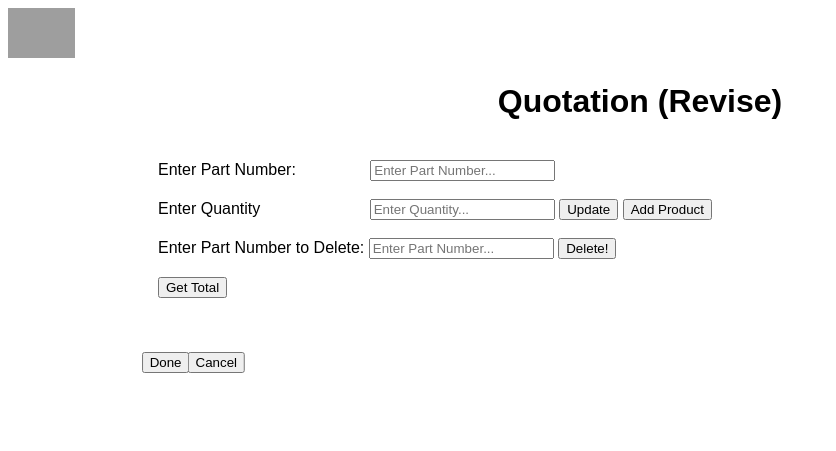
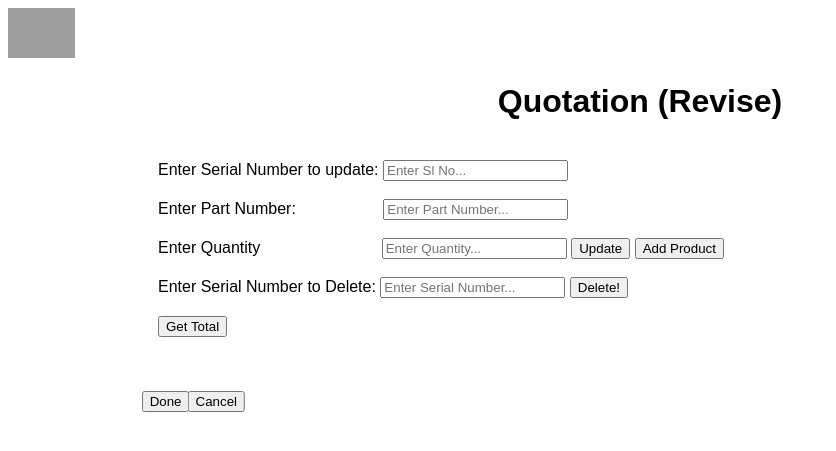
Before and after one commit to Navneeth2412/QMS, a Flask app: template templates/revise.html in a window 1280 px wide. Shown: the top 451 px of the page, without its empty margins (0-836 px from the left). Run offline with Flask 2, Linux system fonts and the light colour scheme; the template is opened without the code that fills it, so the values that code supplies are empty; grey boxes are pictures that could not be loaded.

Commit message:
updated 26-02-24

```diff
--- a/main.py
+++ b/main.py
@@ -17,7 +17,7 @@ def copy_row(part_data,target_sheet, quantity):
     # source_row = source_sheet[row_number]
     target_max = target_sheet.max_row+1
     target_column = target_sheet.max_column+1
-    count = 0
+    count = 1
     for cell in part_data:
         count+=1
 
@@ -25,7 +25,7 @@ def copy_row(part_data,target_sheet, quantity):
 
     target_sheet.cell(row=target_max, column=target_column-2, value=quantity)
     print("printing this")
-    print(target_sheet.cell(row=target_max, column=target_column-2))
+    print(target_sheet.cell(row=target_max, column=target_column-2).value)
 
 
 
@@ -33,7 +33,7 @@ def del_row(ws, row_nummber):
     # Your existing del_row function
     ws.delete_rows(row_nummber)
 
-    return render_template('index.html', result_message=None, sheet=ws)
+    return render_template('revise.html', result_message=None, sheet=ws)
 
 
 
@@ -87,9 +87,9 @@ def new_quote():
     wb.save(file)
 
     ws = wb.active
-    l = ['PART NUMBER', 'ITEMP DESCRIPTION', 'PRICE (USD)', 'QTY', 'TOTAL PRICE']
+    l = ['SERIAL NO','PART NUMBER', 'ITEMP DESCRIPTION', 'PRICE (USD)', 'QTY', 'TOTAL PRICE']
 
-    for cell in range(1, 6):
+    for cell in range(1, 7):
         ws.cell(row=1, column=cell,value= l[cell-1])
 
     wb.save(file)
@@ -173,20 +173,42 @@ def addrev():
                 # Copy the row and update quantity
         copy_row(part_data, ws, quantity)
 
-                # Calculate total price and update in the target sheet
-        price_column = 'C'
-        result_column = 'E'
-        quan_column = 'D'
+
+
+
+        if ws.cell(row=ws.max_row-1,column=1).value == 'SERIAL NO':
+            ws.cell(row=ws.max_row,column=1,value=1)
+        else:
+            count_row = int(ws.cell(row=ws.max_row-1,column=1).value)
+            print("this is the serial number count",count_row)
+            if count_row >= 1:
+                    count = ws.cell(row=ws.max_row-1,column=1).value
+                    ws.cell(row=ws.max_row,column=1,value=count+1)
+            # else:
+            #     ws.cell(row=ws.max_row,column=1,value=count)
+
+        #         # Calculate total price and update in the target sheet
+        price_column = 'D'
+        result_column = 'F'
+        quan_column = 'E'
+                # Calculate total price and update in the target she
 
                 # Ensure that the values are not None before converting to float
 
         quan_value = ws[quan_column + str(ws.max_row)].value
         print("this is quan value", quan_value)
+        price = ws[price_column + str(ws.max_row)].value
+        print(price)
+        price2 = format(price,'.2f')
+        ws[price_column + str(ws.max_row)].value = price2
         price_value = ws[price_column + str(ws.max_row)].value
         print("this is price value", price_value)
 
         if quan_value is not None and price_value is not None:
-            ws[result_column + str(ws.max_row)] = float(price_value) * float(quan_value)
+            total_pr = ws[result_column + str(ws.max_row)]
+            total_pr = float(price_value) * float(quan_value)
+            total_price = format(total_pr,'.2f')
+            ws[result_column + str(ws.max_row)] = total_price
         else:
             # Handle the case where either quantity or price is None
             result_message = "Error: Quantity or Price is None."
@@ -234,12 +256,12 @@ def update():
     now = datetime.now() # current date and time
     date_time = now.strftime("%I:%M %p")
 
-    part_no = request.form['part_no']
+    slno = request.form['slno']
     quant = request.form['quantity']
 
     for cell in range(1,ws.max_row+1):
-        if ws.cell(row=cell,column=1).value == part_no:
-            ws.cell(row=cell,column=4,value=quant)
+        if ws.cell(row=cell,column=1).value == int(slno):
+            ws.cell(row=cell,column=5,value=quant)
     wb.save(file)
     return render_template("revise.html",filename=filename1,date=d, date_time=date_time,result_message=None, sheet=ws)
 
@@ -248,7 +270,9 @@ def update():
 
 @app.route('/deleterev' , methods=['POST'])
 def deleterev():
+    print("inside deleterev")
     del_id = request.form['del_id']
+    print("delete id ====", del_id , type(del_id))
     now = datetime.now() # current date and time
     date_time = now.strftime("%I:%M %p")
     wb = openpyxl.load_workbook(file)
@@ -256,7 +280,9 @@ def deleterev():
     ws = wb.worksheets[res-1]
 
     for row_number in range(2, ws.max_row +1):
-        if ws.cell(row=row_number, column=1).value == del_id:
+        print("row number ======" ,row_number)
+        print(type(ws.cell(row=row_number, column=1).value))
+        if ws.cell(row=row_number, column=1).value == int(del_id):
             del_row(ws, row_number)
             wb.save(file)
             break
@@ -494,22 +520,38 @@ def copy():
 
         print(part_data)
 
+
         copy_row(part_data,ws,quantity)
 
+        if ws.cell(row=ws.max_row-1,column=1).value == 'SERIAL NO':
+            ws.cell(row=ws.max_row,column=1,value=1)
+        else:
+            count_row = int(ws.cell(row=ws.max_row-1,column=1).value)
+            print("this is the serial number count",count_row)
+            if count_row >= 1:
+                    count = ws.cell(row=ws.max_row-1,column=1).value
+                    ws.cell(row=ws.max_row,column=1,value=count+1)
+            # else:
+            #     ws.cell(row=ws.max_row,column=1,value=count)
+
         #         # Calculate total price and update in the target sheet
-        price_column = 'C'
-        result_column = 'E'
-        quan_column = 'D'
+        price_column = 'D'
+        result_column = 'F'
+        quan_column = 'E'
 
         #         # Ensure that the values are not None before converting to float
 
         quan_value = ws[quan_column + str(ws.max_row)].value
         print("this is quan value", quan_value)
         price = ws[price_column + str(ws.max_row)].value
+        print(price)
         price2 = format(price,'.2f')
         ws[price_column + str(ws.max_row)].value = price2
         price_value = ws[price_column + str(ws.max_row)].value
         print("this is price value", price_value)
+
+
+
 
         if quan_value is not None and price_value is not None:
             ws[result_column + str(ws.max_row)] = float(price_value) * float(quan_value)
--- a/templates/revise.html
+++ b/templates/revise.html
@@ -73,12 +73,18 @@
         <form action="/update" method="post">
             <div>
             <div class="part_desc"  id="description"></div>
+            <label for="part_no">Enter Serial Number to update:</label>
+            <input type="text"  id="slno" name="slno" placeholder="Enter Sl No...">
+
+            </div>
+            <br>
+            <div>
              <label for="part_no">Enter Part Number:</label>
-             <input type="text" style="margin-left:70px" id="part_no" name="part_no" placeholder="Enter Part Number..." value="{{ request.form['part_no'] }}" oninput="search()"  required>
+             <input type="text" style="margin-left:83px" id="part_no" name="part_no" placeholder="Enter Part Number..." value="{{ request.form['part_no'] }}" oninput="search()" >
              </div>
             <br>
             <label for="quantity">Enter Quantity</label>
-            <input type="text" style="margin-left:105px" id="quantity" name="quantity" placeholder="Enter Quantity...">
+            <input type="text" style="margin-left:117px" id="quantity" name="quantity" placeholder="Enter Quantity...">
             <button type="submit" name="btn" value="update">Update</button>
             <button type="submit" name="btn" value="addprod" formaction="/addrev">Add Product</button>
              <br>
@@ -87,8 +93,8 @@
         <br>
 
         <form action="/deleterev" method="post">
-            <label for="del_id">Enter Part Number to Delete:</label>
-            <input type="text" id="del_id" name="del_id" placeholder="Enter Part Number..." >
+            <label for="del_id">Enter Serial Number to Delete:</label>
+            <input type="text" id="del_id" name="del_id" placeholder="Enter Serial Number..." >
             <button type="submit" name="btn" value="delete">Delete!</button>
         </form>
 
```
Also changed, not shown: 1 other file.
